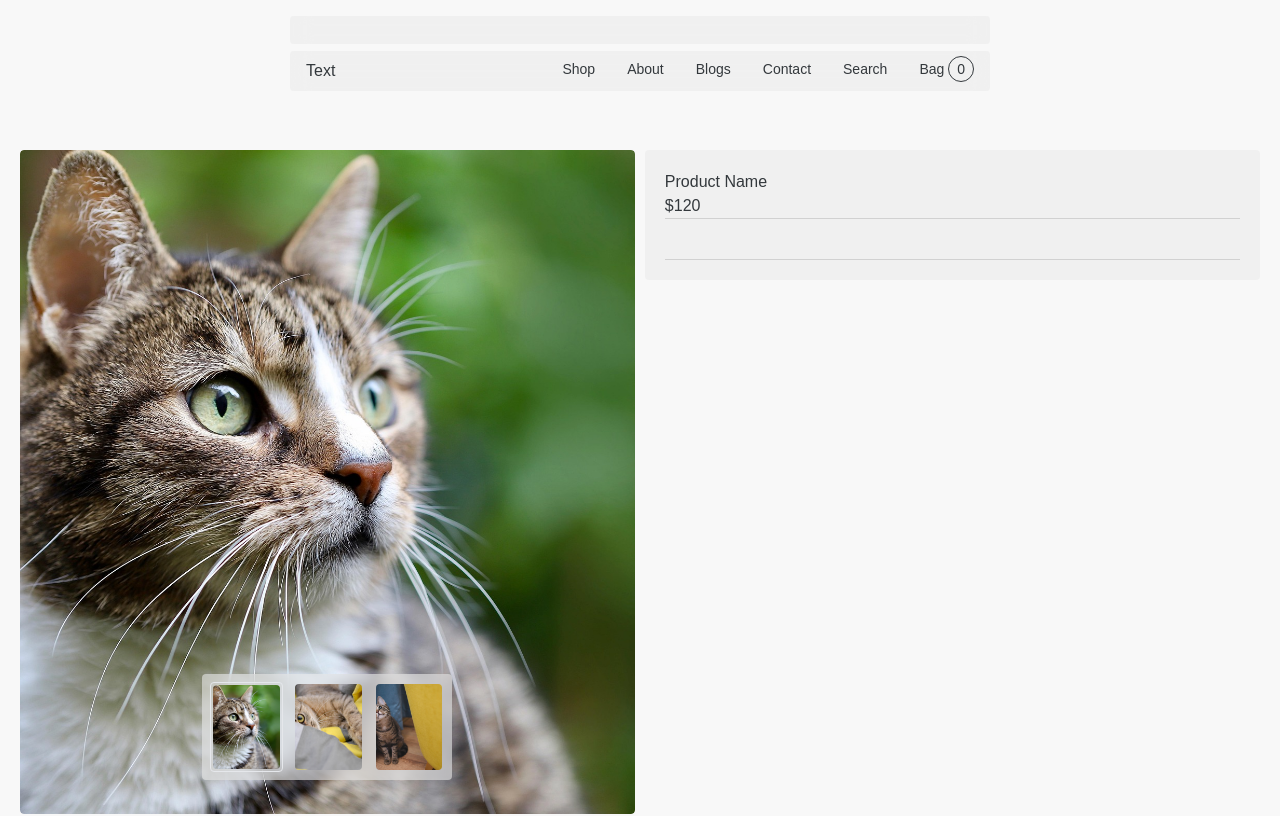
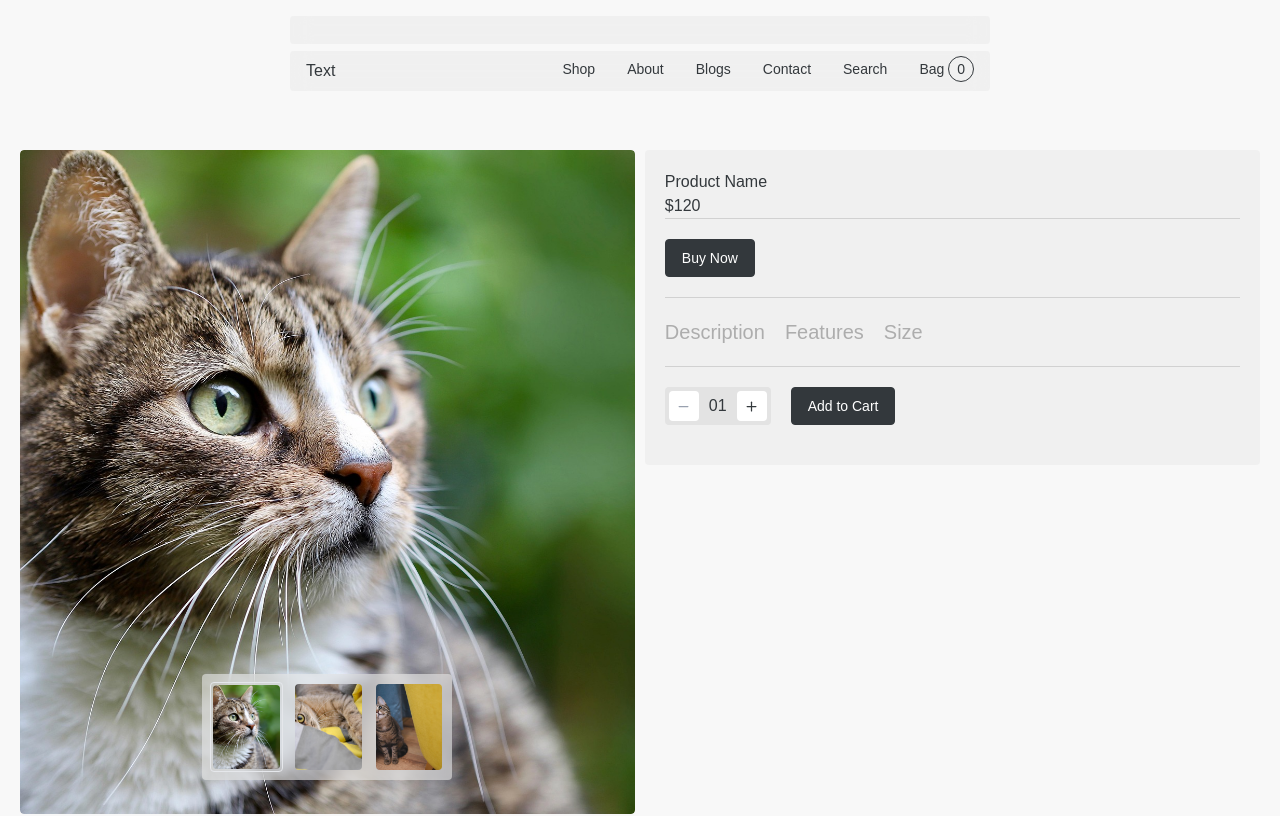
Before and after one commit to TamimHossain031/vintora, a Next.js app: page /shop/1 in a window 1280 px wide. Shown: the top 816 px of the page. Built offline with nearby package versions, Linux system fonts and the light colour scheme; a web font is replaced by a local one.

Commit message:
feat(ProductDesc): enhance product description with buttons and features list feat(ProductVarient): add ProductVarient component for variant display feat(Button): implement reusable Button component with multiple styles

```diff
--- a/components/singleProduct/ProductDesc.js
+++ b/components/singleProduct/ProductDesc.js
@@ -1,11 +1,30 @@
+import { Minus, Plus } from "lucide-react";
+import Button from "../ui/Button";
 
 export default function ProductDesc() {
   return (
     <div className="w-1/2 bg-[#f0f0f0] rounded h-fit sticky top-[150px] p-5">
         <h2>Product Name</h2>
         <h5>$120</h5>
-        <div className="border-t-[1px] border-b-[1px] border-[#d1d1d1] py-5">
-
+        <div className="border-t-[1px] border-[#d1d1d1] py-5">
+            <Button button_type="primary">Buy Now</Button>
+        </div>
+        <div className="border-t-[1px] border-[#d1d1d1] py-5">
+          <div>
+            <ul className="flex gap-[20px] items-center text-[#ADADAD] text-xl font-medium">
+              <li>Description</li>
+              <li>Features</li>
+              <li>Size</li>
+            </ul>
+          </div>
+        </div>
+        <div className="border-t-[1px] border-[#d1d1d1] py-5 flex items-center gap-5">
+          <div className="flex gap-[10px] items-center bg-[#e3e3e3] rounded p-1 w-fit">
+            <Button button_type="tertiary" disabled={true}><Minus size={15} /></Button>
+            <span>01</span>
+            <Button button_type="tertiary"> <Plus size={15}/></Button>
+          </div>
+          <Button button_type="primary" className="">Add to Cart</Button>
         </div>
     </div>
   )
--- /dev/null
+++ b/components/singleProduct/ProductVarient.jsx
@@ -0,0 +1,6 @@
+
+export default function ProductVarient() {
+  return (
+    <div>ProductVarient</div>
+  )
+}
--- /dev/null
+++ b/components/ui/Button.jsx
@@ -0,0 +1,12 @@
+import React from 'react'
+
+export default function Button({children,className,button_type,...props}) {
+    const btn_styles = {
+        primary:'bg-[#33383c] text-white py-2 px-4 rounded text-sm hover:bg-white hover:text-[#33383c] border border-[#33383c] transition',
+        secondary:'bg-white text-[#33383c] py-2 px-4 rounded text-sm hover:bg-[#33383c] hover:text-white border border-[#33383c] transition',
+        tertiary:'bg-white text-[#33383c] size-[30px] grid place-content-center rounded text-sm hover:bg-[#33383c] hover:text-white transition disabled:bg-white disabled:text-gray-400 disabled:cursor-not-allowed'
+    }
+  return (
+    <button className={`cursor-pointer ${btn_styles[button_type]} ${className}`} {...props}>{children}</button>
+  )
+}
```
